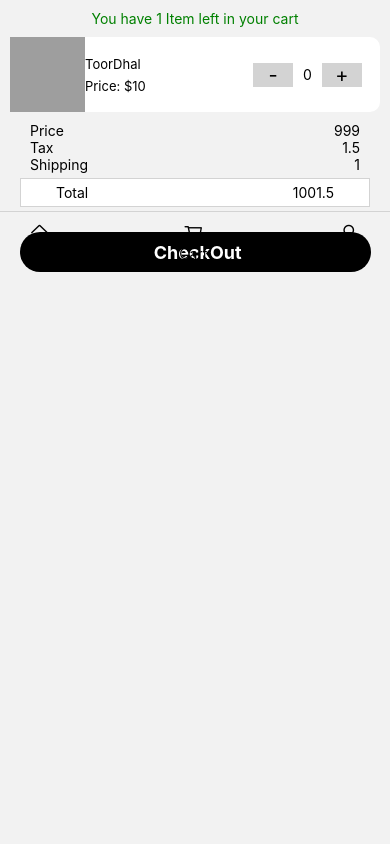
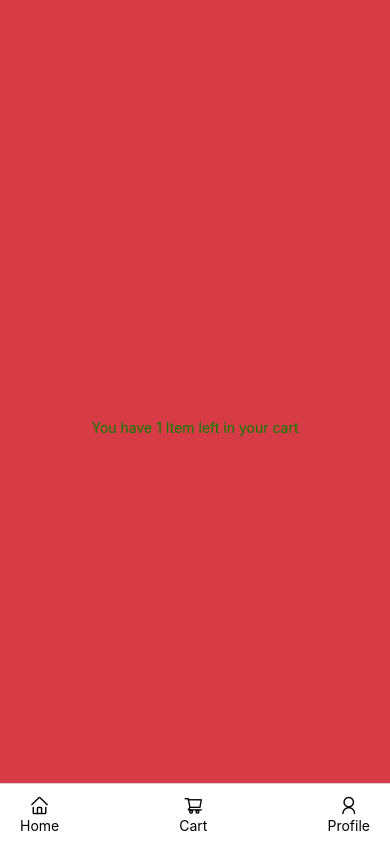
Before and after one commit to karthickpalanivel/rn-Ecommerce, a React Native app in the folder client/: screen /Cart in a window 390 px wide. Built offline with nearby package versions, Linux system fonts and the light colour scheme; grey boxes are pictures that could not be loaded.

Commit message:
changes made

```diff
--- a/client/src/components/products/ProductDetails.jsx
+++ b/client/src/components/products/ProductDetails.jsx
@@ -1,10 +1,8 @@
 import { View, Text, Image, StyleSheet, TouchableOpacity } from "react-native";
 import React, { useState, useEffect } from "react";
 import { ProductsData } from "../../../data/ProductsData";
-import Layout from "../Layout/Layout";
 import Header from "../Layout/Header";
 import Footer from "../Layout/Footer";
-import DefaultLayout from "../Layout/DefaultLayout";
 
 const ProductDetails = ({ route }) => {
   const [pDetails, setPDetails] = useState({});
@@ -28,12 +26,35 @@ const ProductDetails = ({ route }) => {
 
   const { params } = route;
   return (
-    <View>
-      <Text>ProductDetails</Text>
+    <View style={styles.container}>
+      <Text style={styles.textHeader}></Text>
+      <View style={styles.footer}>
+        <Footer />
+      </View>
     </View>
   );
 };
 
 export default ProductDetails;
 
-const styles = StyleSheet.create({});
+const styles = StyleSheet.create({
+  container: {
+    flex: 1,
+    justifyContent: "center",
+    alignItems: "center",
+    backgroundColor: "#D73C46",
+  },
+  footer: {
+    display: "flex",
+    backgroundColor: "white",
+    width: "100%",
+    flex: 1,
+    justifyContent: "flex-end",
+    zIndex: 100,
+    borderTopWidth: 1,
+    borderColor: "lightgray",
+    position: "absolute",
+    bottom: 0,
+    padding: 10,
+  },
+});
--- a/client/src/screens/Cart.jsx
+++ b/client/src/screens/Cart.jsx
@@ -15,37 +15,14 @@ import Footer from "../components/Layout/Footer";
 const Cart = ({ navigation }) => {
   const [cartItems, setCartItems] = useState(CartData);
   return (
-    <View>
-      <Text style={sytles.heading}>
+    <View style={styles.container}>
+      <Text style={styles.heading}>
         {cartItems?.length > 0
           ? `You have ${cartItems?.length} Item left in your cart`
           : `OOPS, Buy something because is empty`}
       </Text>
-      {cartItems?.length > 0 && (
-        <>
-          <ScrollView>
-            {cartItems?.map((item) => (
-              <CartItem key={item._id} item={item} />
-            ))}
-          </ScrollView>
-          <View>
-            <PriceTable title={"Price"} price={999.0} />
-            <PriceTable title={"Tax"} price={1.5} />
-            <PriceTable title={"Shipping"} price={1.0} />
-            <View style={sytles.grandTotal}>
-              <PriceTable title={"Total"} price={1001.5} />
-            </View>
-            <TouchableOpacity
-            style={sytles.btnCheckout}
-            onPress={()=>navigation.navigate("checkout")}
-            >
-                <Text style={sytles.btnCheckoutText}> CheckOut</Text>
-            </TouchableOpacity>
-          </View>
-        </>
-      )}
-      <View style={sytles.footer}>
-        <Footer/>
+      <View style={styles.footer}>
+        <Footer />
       </View>
     </View>
   );
@@ -53,12 +30,21 @@ const Cart = ({ navigation }) => {
 
 export default Cart;
 
-const sytles = StyleSheet.create({
-  main: {
-    flex: 'none'
+const styles = StyleSheet.create({
+  container: {
+    flex: 1,
+    justifyContent: "center",
+    alignItems: "center",
+    backgroundColor: "#D73C46",
+  },
+  heading: {
+    textAlign: "center",
+    color: "green",
+    marginTop: 10,
   },
   footer: {
     display: "flex",
+    backgroundColor: "white",
     width: "100%",
     flex: 1,
     justifyContent: "flex-end",
@@ -69,32 +55,4 @@ const sytles = StyleSheet.create({
     bottom: 0,
     padding: 10,
   },
-  heading: {
-    textAlign: "center",
-    color: "green",
-    marginTop: 10,
-  },
-  grandTotal: {
-    borderWidth: 1,
-    borderColor: "lightgray",
-    backgroundColor: "#fff",
-    padding: 5,
-    margin: 5,
-    marginHorizontal: 20,
-  },
-  btnCheckout: {
-    marginTop: 20,
-    justifyContent: "center",
-    alignItems: "center",
-    height: 40,
-    backgroundColor: '#000',
-    width: '90%',
-    marginHorizontal: 20,
-    borderRadius: 20,
-  },
-  btnCheckoutText:{
-    color: '#fff',
-    fontWeight: 'bold',
-    fontSize: 18,
-  },
 });
--- a/client/src/screens/LoginScreen.jsx
+++ b/client/src/screens/LoginScreen.jsx
@@ -12,6 +12,10 @@ import DefaultLayout from "../components/Layout/DefaultLayout";
 import CustomInput from "../components/CustomerInput";
 import Footer from "../components/Layout/Footer";
 
+
+const register = () => {
+ console.log(`registered`);
+}
 const CustomInputText = ({ text, value, onChangeValue }) => {
   return (
     <View style={{ margin: 10 }}>
@@ -30,7 +34,7 @@ const CustomInputText = ({ text, value, onChangeValue }) => {
 
 const CustomButton = () => {
   return (
-    <TouchableOpacity style={styles.button}>
+    <TouchableOpacity style={styles.button} onPress={register}>
       <Text style={styles.buttonText}>Register</Text>
     </TouchableOpacity>
   );
--- a/client/src/screens/ProfileScreen.jsx
+++ b/client/src/screens/ProfileScreen.jsx
@@ -14,10 +14,6 @@ import Footer from "../components/Layout/Footer";
 import LoginScreen from "./LoginScreen";
 
 
-
-const register = () => {
-
-}
 
 const CustomInputText = ({ text, value, onChangeValue }) => {
   return (
```
Also changed, not shown: client/src/assets/Vector.png (added).
